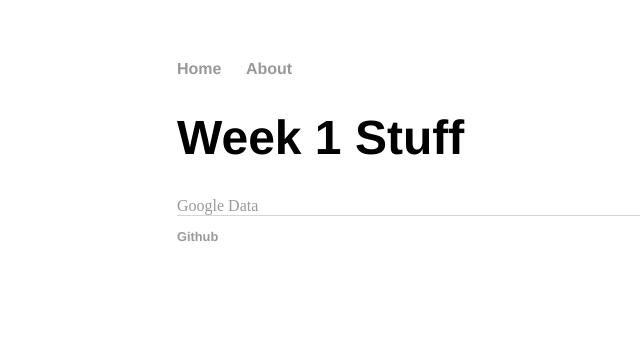
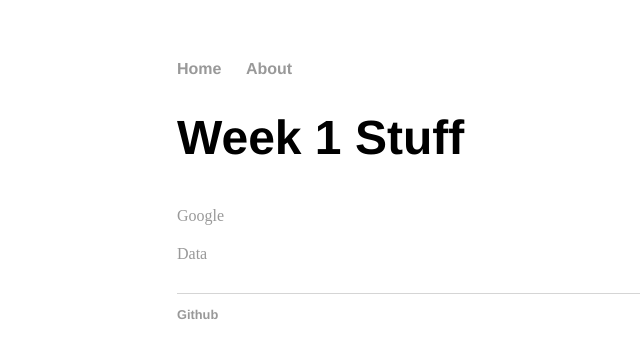
Before and after one commit to hancr95/hancr95.github.io, a Jekyll site: the page built from week_1/index.html, in a window 1280 px wide. Shown: the top 358 px of the page, without its empty margins (15-655 px from the left). Built offline with Jekyll 4.4.1, drawn with Linux system fonts in a browser that asks for light colours.

Commit message:
Update style.css

```diff
--- a/css/style.css
+++ b/css/style.css
@@ -48,3 +48,12 @@ ul.posts {
 ul.posts li {
     list-style: none;
 }
+
+.blurb a {
+    display: block;
+    padding: 10px 0;
+}
+
+.post {
+    margin: 20px 0;
+}
```
